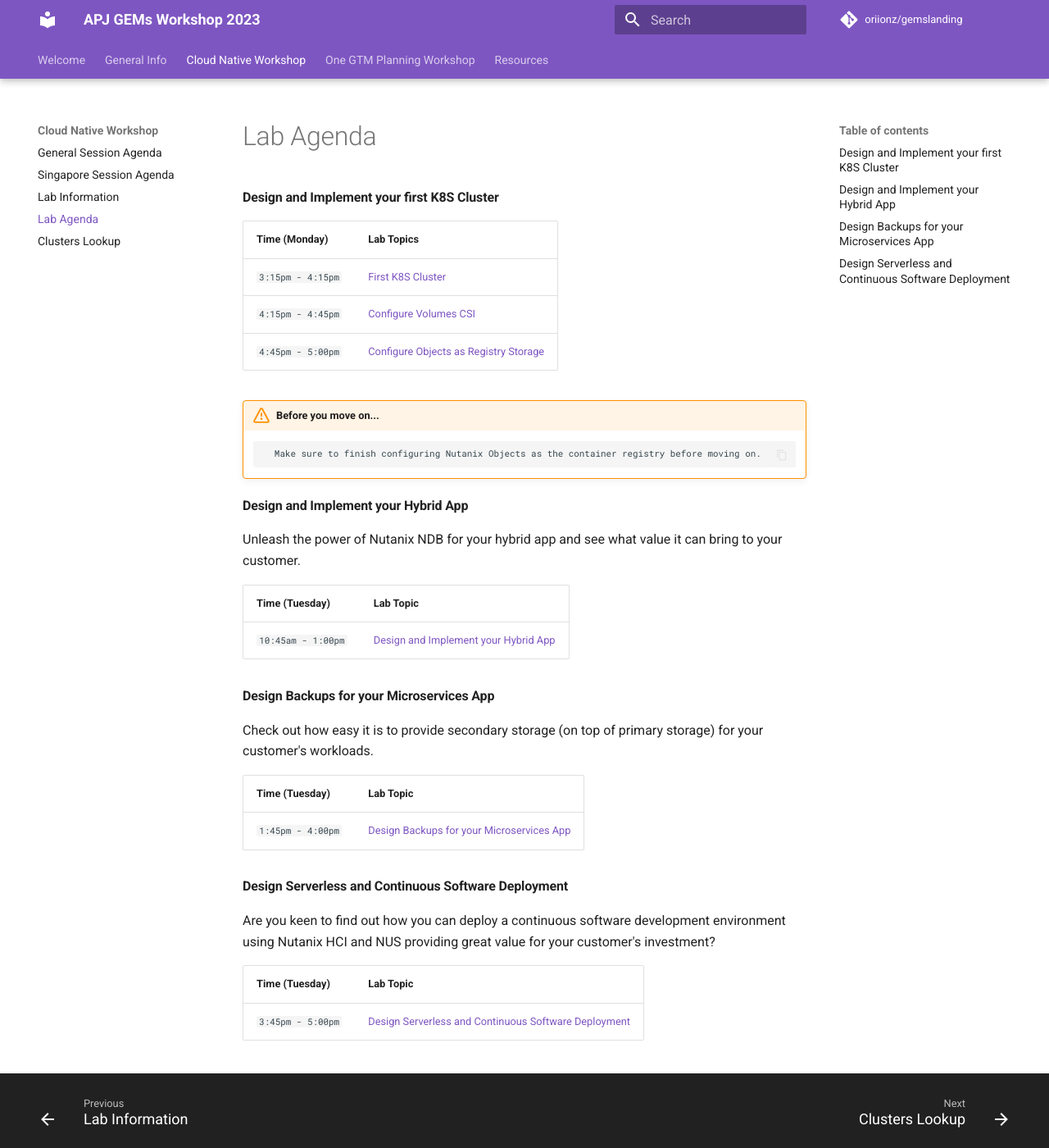
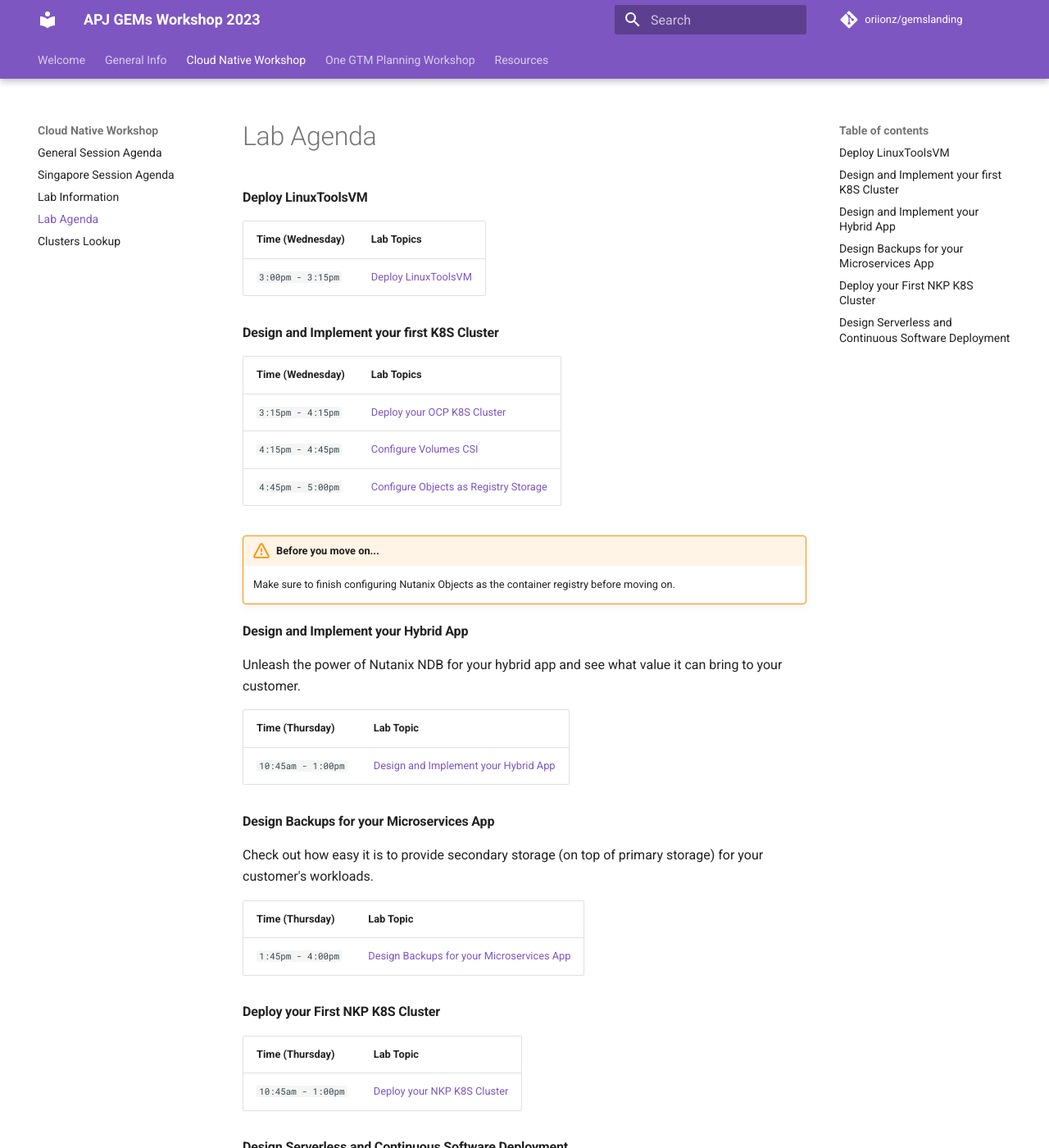
Before and after one commit to oriionz/gemslanding, an MkDocs documentation site: the page built from docs/daily_agenda/labs_agenda.md, in a window 1280 px wide and 1400 px high. Shown: the whole window at 82% size. Built offline with MkDocs 1.6.1 and Material for MkDocs 9.7.7, drawn with Linux system fonts in a browser that asks for light colours; comment, search, counter and statistics services are not loaded; some of the changed text lies outside the part shown.

Commit message:
update: sing lab agenda

```diff
--- a/docs/daily_agenda/labs_agenda.md
+++ b/docs/daily_agenda/labs_agenda.md
@@ -1,21 +1,26 @@
+#### Deploy LinuxToolsVM
 
+| Time (Wednesday)| Lab Topics  |
+|-------------------------|----------|
+| `3:00pm - 3:15pm `   | <a href="https://ocp.howntnx.win/toolsvms/linux_tools_vm" target="_blank">Deploy LinuxToolsVM</a>          |     |
 
 #### Design and Implement your first K8S Cluster
 
-| Time (Monday)| Lab Topics  |
+| Time (Wednesday)| Lab Topics  |
 |-------------------------|----------|
-| `3:15pm - 4:15pm `   | <a href="https://ocp.howntnx.win/" target="_blank">First K8S Cluster</a>          |
+| `3:15pm - 4:15pm `   | <a href="https://ocp.howntnx.win/" target="_blank">Deploy your OCP K8S Cluster</a>          |
 | `4:15pm - 4:45pm `  | <a href="https://ocp.howntnx.win/ocp_ntnx_hci/ocp_csi" target="_blank">Configure Volumes CSI</a>          |
 | `4:45pm - 5:00pm `  | <a href="https://ocp.howntnx.win/optional_labs/ocp_image_registry" target="_blank">Configure Objects as Registry Storage</a>          |
 
-!!!warning "Before you move on..."
-          Make sure to finish configuring Nutanix Objects as the container registry before moving on.
+!!! warning "Before you move on..."
+
+    Make sure to finish configuring Nutanix Objects as the container registry before moving on.
 
 #### Design and Implement your Hybrid App
 
 Unleash the power of Nutanix NDB for your hybrid app and see what value it can bring to your customer.
 
-| Time (Tuesday) | Lab Topic  |
+| Time (Thursday) | Lab Topic  |
 |-------------------------|----------|
 | `10:45am - 1:00pm` | <a href="https://ocp.howntnx.win/ocp_ndb/" target="_blank">Design and Implement your Hybrid App</a>|
 
@@ -24,14 +29,23 @@
 
 Check out how easy it is to provide secondary storage (on top of primary storage) for your customer's workloads.
 
-| Time (Tuesday) | Lab Topic |
+| Time (Thursday) | Lab Topic |
 |-------------------------|----------|
 |` 1:45pm - 4:00pm `  |<a href="https://ocp.howntnx.win/optional_labs/objects_prep" target="_blank">Design Backups for your Microservices App</a> |
+
+#### Deploy your First NKP K8S Cluster
+
+| Time (Thursday) | Lab Topic |
+|-------------------------|----------|
+| `10:45am - 1:00pm` | <a href="https://nai.howntnx.win/infra/infra_nkp/" target="_blank">Deploy your NKP K8S Cluster</a>|
 
 #### Design Serverless and Continuous Software Deployment
 
 Are you keen to find out how you can deploy a continuous software development environment using Nutanix HCI and NUS providing great value for your customer's investment?
 
-| Time (Tuesday) | Lab Topic|
+!!! warning
+    This lab is optional and must be done on a OCP cluster.
+
+| Time (Thursday) | Lab Topic|
 |-------------------------|----------|
 |`3:45pm - 5:00pm`  |<a href="https://ocp.howntnx.win/ocp_serverless/" target="_blank">Design Serverless and Continuous Software Deployment</a> |
```
Also changed, not shown: docs/daily_agenda/general_agenda_sing.md (+9 -9 lines).
